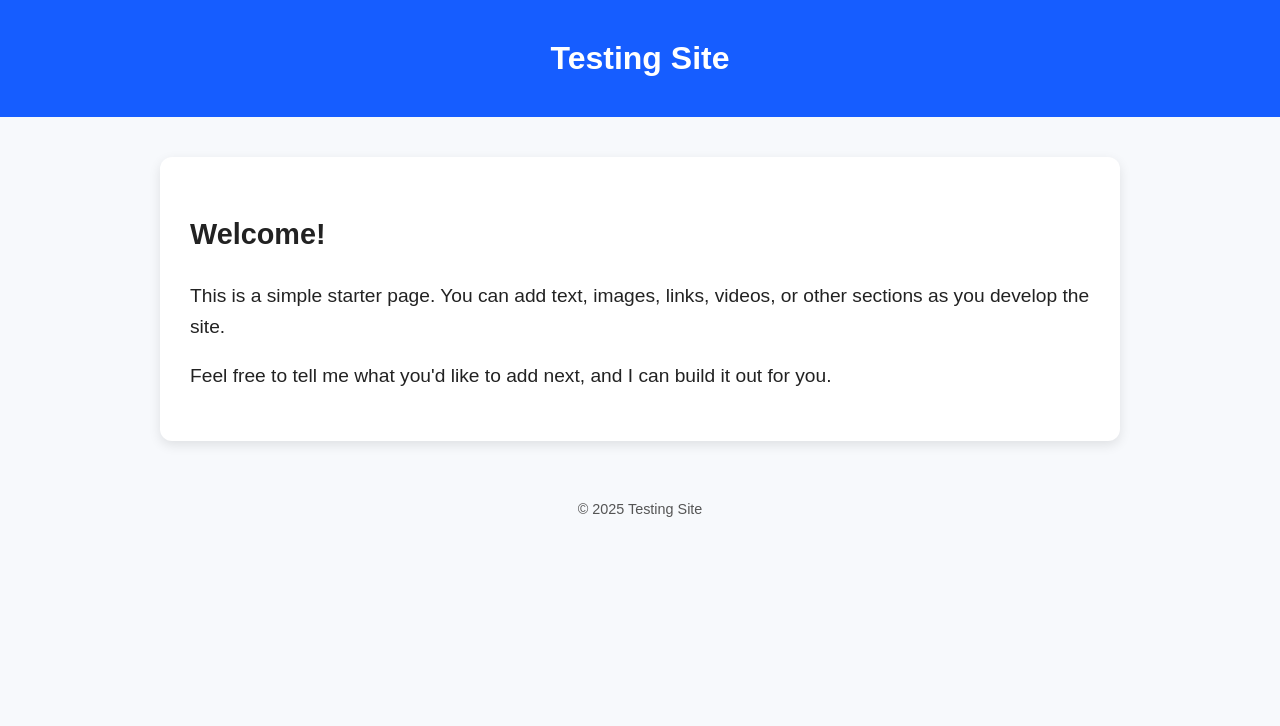
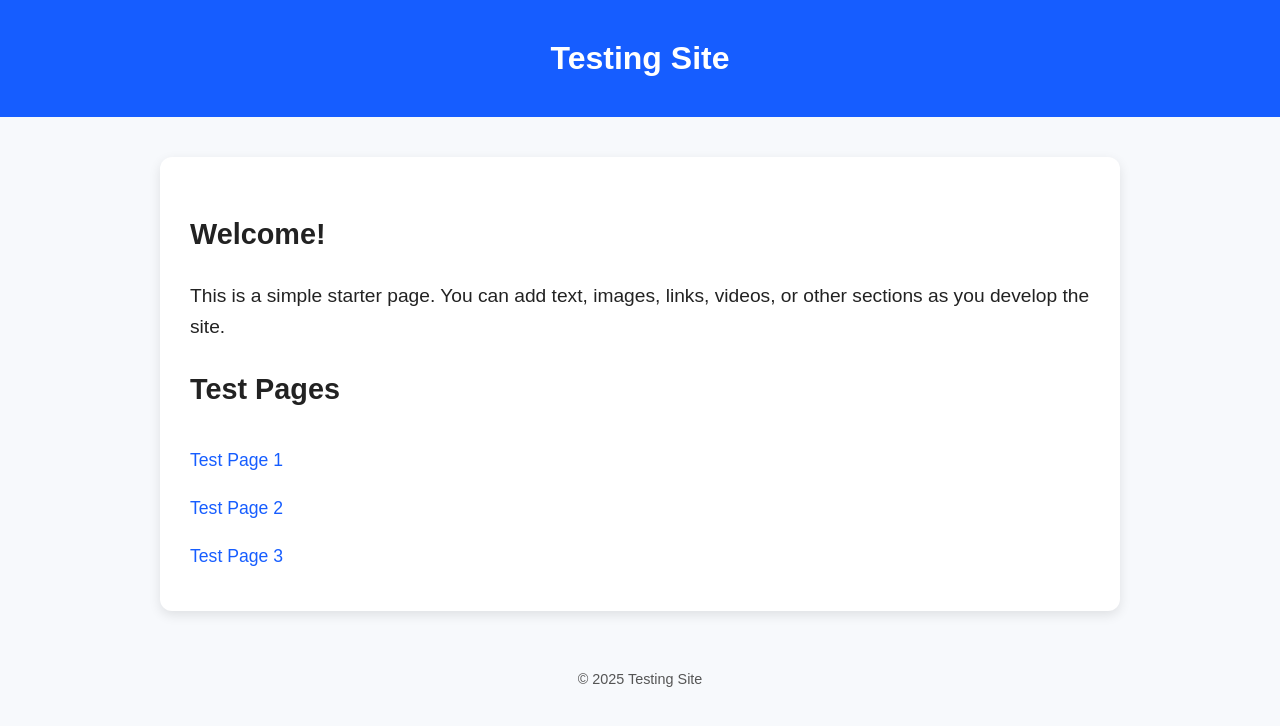
Before and after one commit to BobAinsworth/bobainsworth.github.testing, a plain HTML site: page index.html in a window 1280 px wide. Drawn offline with Linux system fonts and the light colour scheme.

Commit message:
Update index.html

```diff
--- a/index.html
+++ b/index.html
@@ -33,6 +33,18 @@
       line-height: 1.6;
     }
 
+    .link-list a {
+      display: block;
+      padding: 10px 0;
+      color: #165dff;
+      text-decoration: none;
+      font-size: 1.1rem;
+    }
+
+    .link-list a:hover {
+      text-decoration: underline;
+    }
+
     footer {
       text-align: center;
       padding: 20px;
@@ -51,7 +63,13 @@
     <h2>Welcome!</h2>
     <p>This is a simple starter page. You can add text, images, links, videos, or other sections as you develop the site.</p>
 
-    <p>Feel free to tell me what you'd like to add next, and I can build it out for you.</p>
+    <h2>Test Pages</h2>
+    <div class="link-list">
+      <a href="test1.html">Test Page 1</a>
+      <a href="test2.html">Test Page 2</a>
+      <a href="test3.html">Test Page 3</a>
+      <!-- Add more links as needed -->
+    </div>
   </main>
 
   <footer>
```
